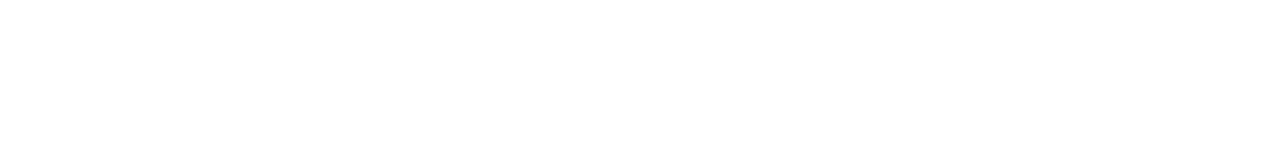
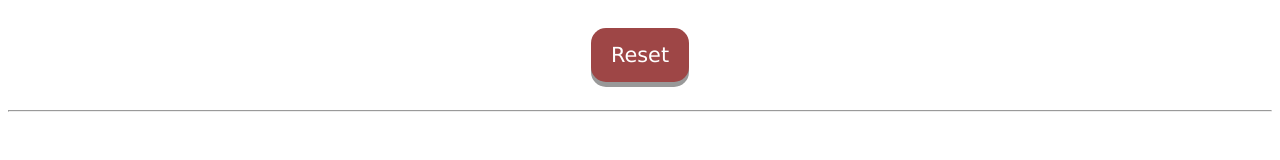
Before and after one commit to mbraga24/JS30, a plain HTML site: page 08-HTML Canvas/index.html in a window 1280 px wide. Drawn offline with Linux system fonts and the light colour scheme.

Commit message:
Modified files

```diff
--- a/08-HTML Canvas/index.html
+++ b/08-HTML Canvas/index.html
@@ -7,7 +7,10 @@
   <title>HTML5 Canvas</title>
 </head>
 <body>
+  <div class="container">
+    <button>Reset</button>
+  </div>
+  <hr>
 <canvas id="draw" width="800" height="800"></canvas>
-
 </body>
 </html>
--- a/08-HTML Canvas/main.js
+++ b/08-HTML Canvas/main.js
@@ -5,6 +5,7 @@ canvas.height = window.innerHeight;
 context.lineJoin = 'round';
 context.lineCap = 'round';
 context.lineWidth = 25;   // Initial value.
+let button = document.querySelector("button");
 
 let isDrawing = false;    // Flag to false so value can be increased in draw() function.
 let lastX = 0;
@@ -46,6 +47,17 @@ canvas.addEventListener('mousedown', (e) => {
 canvas.addEventListener('mousemove', draw);
 canvas.addEventListener('mouseup', () => isDrawing = false);
 canvas.addEventListener('mouseout', () => isDrawing = false);
+button.addEventListener('click', () => {
+// Store the current transformation matrix
+context.save();
+
+// Use the identity matrix while clearing the canvas
+context.setTransform(1, 0, 0, 1, 0, 0);
+context.clearRect(0, 0, canvas.width, canvas.height);
+
+// Restore the transform
+context.restore();
+})
 
 /*
 MDN research:
--- a/08-HTML Canvas/style.css
+++ b/08-HTML Canvas/style.css
@@ -1,5 +1,26 @@
-<style>
-  html, body {
-    margin: 0;
-  }
-</style>
+.container {
+  text-align: center;
+}
+
+button {
+  font-family: 'Lucida Sans', 'Lucida Sans Regular', 'Lucida Grande', 'Lucida Sans Unicode', Geneva, Verdana, sans-serif;
+  padding: 15px 20px;
+  font-size: 1.3rem;
+  text-align: center;
+  cursor: pointer;
+  outline: none;
+  color: #fff;
+  background-color: #9e4646;
+  border: none;
+  border-radius: 15px;
+  margin: 20px;
+  box-shadow: 0 5px #999;
+}
+
+button:hover {background-color: #3e8e41}
+
+button:active {
+  background-color: #3e8e41;
+  box-shadow: 0 5px #666;
+  transform: translateY(2px);
+}
```
